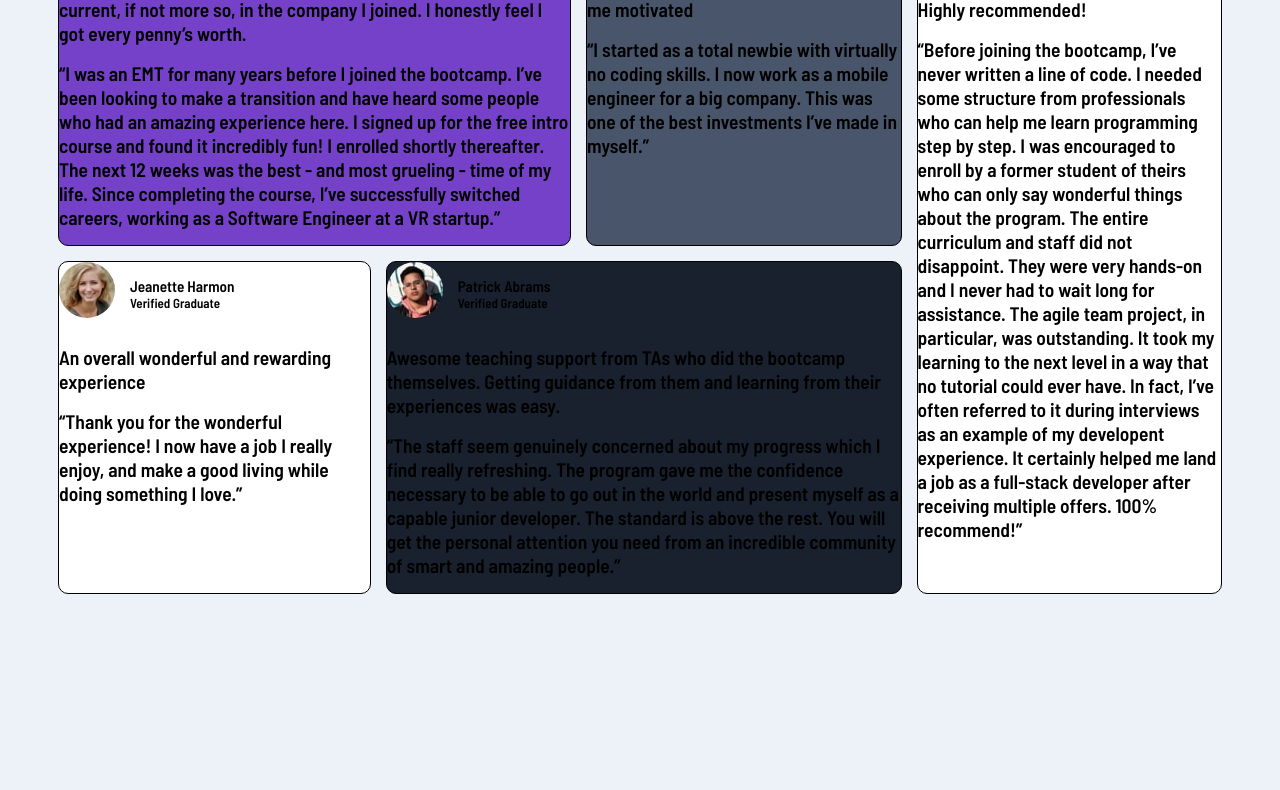
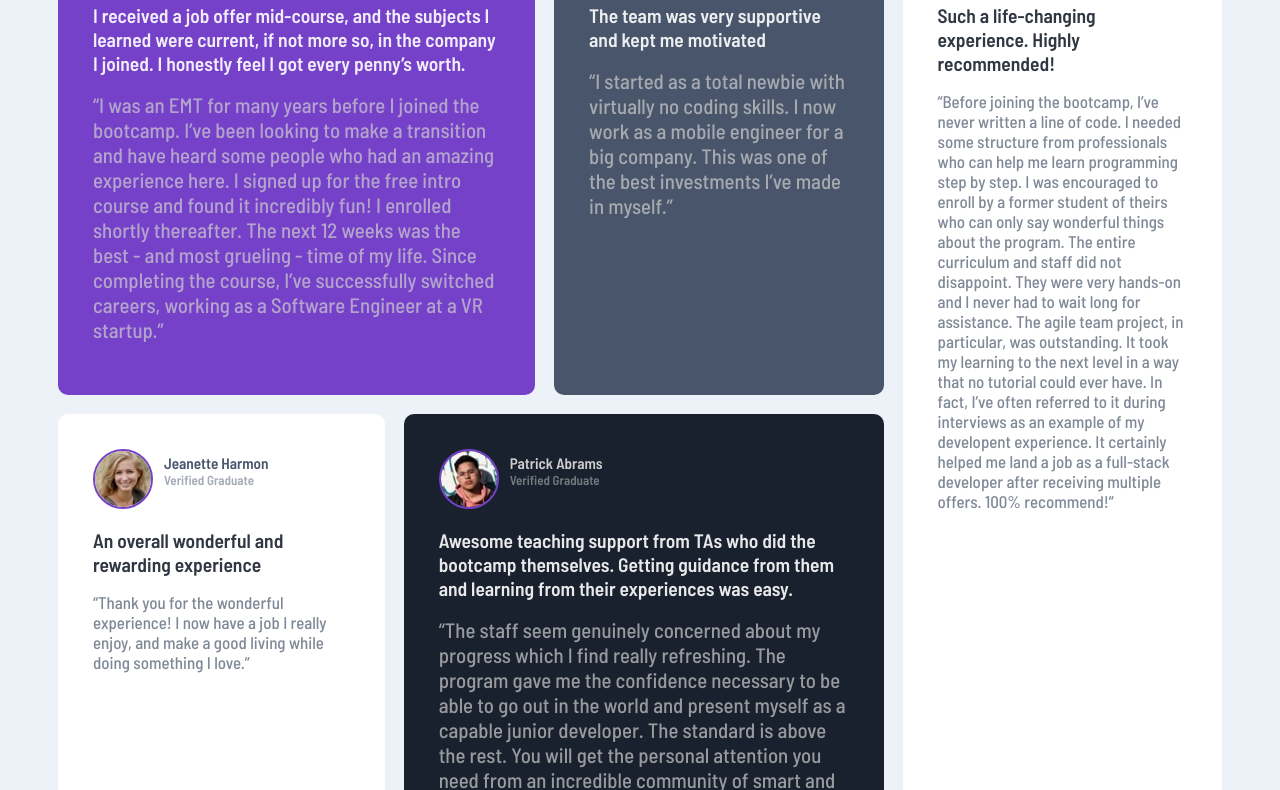
Before and after one commit to hanzlasaadi/Testimonial-Project, a plain HTML site: page index.html in a window 1280 px wide. Shown: the part 161-951 px from the top of the page. Before the commit the page ends 805 px from the top, so only its background shows below. Drawn offline with Linux system fonts and the light colour scheme.

Commit message:
colors and fonts done

```diff
--- a/index.html
+++ b/index.html
@@ -18,7 +18,7 @@
   <body>
     <div class="container">
       <!-- 1 -->
-      <article class="clifford a">
+      <article class="clifford a same-3">
         <header>
           <span class="img-1">
             <img src="images/image-daniel.jpg" alt="" />
@@ -47,7 +47,7 @@
       </article>
 
       <!-- 2 -->
-      <article class="walters b">
+      <article class="walters b same-3">
         <header>
           <span class="img-2">
             <img src="images/image-jonathan.jpg" alt="" />
@@ -70,7 +70,7 @@
       </article>
 
       <!-- 3 -->
-      <article class="harmon c">
+      <article class="harmon c same-2">
         <header>
           <span class="img-1">
             <img src="images/image-jeanette.jpg" alt="" />
@@ -90,7 +90,7 @@
       </article>
 
       <!-- 4 -->
-      <article class="abrams d">
+      <article class="abrams d same-3">
         <header>
           <span class="img-1">
             <img src="images/image-patrick.jpg" alt="" />
@@ -118,7 +118,7 @@
       </article>
 
       <!-- 5 -->
-      <article class="whittle e">
+      <article class="whittle e same-2">
         <header>
           <span class="img-1">
             <img src="images/image-kira.jpg" alt="" />
--- a/style.css
+++ b/style.css
@@ -15,19 +15,19 @@ body {
   background-color: var(--light-grayish-blue);
 }
 
-.a,
+/* .a,
 .b,
 .c,
 .d,
 .e {
   border: 1px solid black;
   border-radius: 10px;
-}
+} */
 
 .container {
   min-height: 300px;
   display: grid;
-  grid-gap: 15px;
+  grid-gap: 19px;
   margin: 50px;
 }
 
@@ -63,6 +63,12 @@ body {
 
 img {
   border-radius: 50%;
+  border: 2px solid hsl(263, 55%, 52%);
+}
+
+article {
+  padding: 35px;
+  border-radius: 10px;
 }
 
 header {
@@ -71,9 +77,50 @@ header {
   grid-template-columns: 56px auto;
 }
 
-.name {
+/* same-3 */
+.same-3 h3 {
   margin-bottom: 0;
+  margin-top: 5px;
+  color: hsl(0, 0%, 81%);
 }
-.description {
+
+.same-3 h4 {
+  color: hsl(0, 0%, 81%, 0.5);
   margin-top: 0;
 }
+
+.same-3 h2 {
+  color: hsl(0, 0%, 81%, 0.7);
+  font-size: 1.3rem;
+  font-weight: 500;
+}
+
+.same-3 h1 {
+  color: hsl(0, 0%, 100%, 0.9);
+  font-size: 1.5em;
+  font-weight: 600;
+}
+
+/* same-2 */
+.same-2 h3 {
+  margin-bottom: 0;
+  margin-top: 5px;
+  color: hsl(217, 19%, 35%);
+}
+
+.same-2 h4 {
+  color: hsl(217, 19%, 35%, 0.5);
+  margin-top: 0;
+}
+
+.same-2 h2 {
+  color: hsl(217, 19%, 35%, 0.7);
+  font-weight: 500;
+  font-size: 1.3em;
+}
+
+.same-2 h1 {
+  color: hsl(219, 29%, 14%, 0.9);
+  font-size: 1.5em;
+  font-weight: 600;
+}
```
